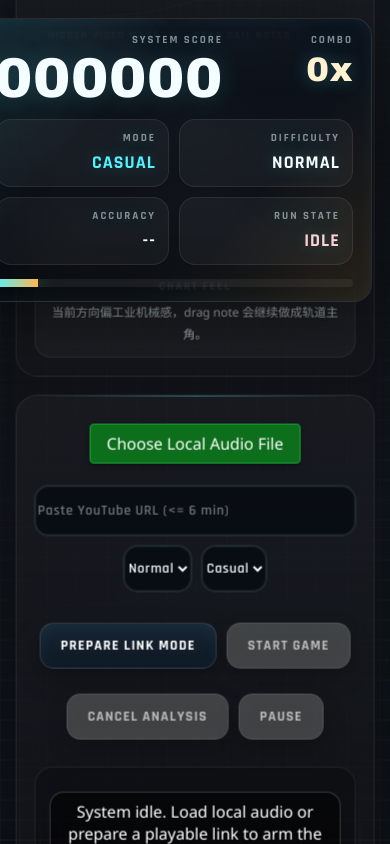
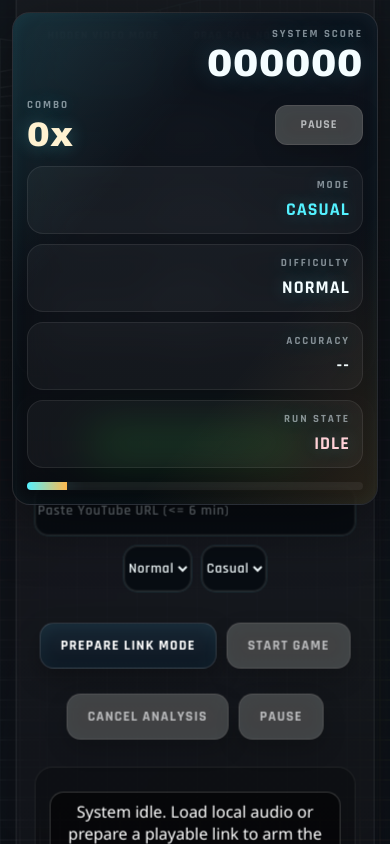
Before and after one commit to zzlucc0/rgb-grid-effect, a plain HTML site: page index.html in a window 390 px wide. Drawn offline with nearby package versions, Linux system fonts and the light colour scheme; animation ran at ten frames a second.

Commit message:
feat: add in-game pause controls and responsive gameplay HUD

```diff
--- a/game.js
+++ b/game.js
@@ -187,6 +187,7 @@ class RhythmGame {
         const statusText = document.getElementById('statusText');
         const pauseBtn = document.getElementById('pauseGameBtn');
         const resumeBtn = document.getElementById('resumeGameBtn');
+        const hudPauseBtn = document.getElementById('hudPauseBtn');
         const overlayResumeBtn = document.getElementById('overlayResumeBtn');
         const difficultySelect = document.getElementById('difficultySelect');
         const playModeSelect = document.getElementById('playModeSelect');
@@ -241,6 +242,7 @@ class RhythmGame {
 
         if (pauseBtn) pauseBtn.addEventListener('click', () => this.pauseGame('user'));
         if (resumeBtn) resumeBtn.addEventListener('click', () => this.resumeGame());
+        if (hudPauseBtn) hudPauseBtn.addEventListener('click', () => this.pauseGame('user'));
         if (overlayResumeBtn) overlayResumeBtn.addEventListener('click', () => this.resumeGame());
         if (difficultySelect) difficultySelect.addEventListener('change', () => this.updateHUD());
         if (playModeSelect) playModeSelect.addEventListener('change', () => {
@@ -249,6 +251,13 @@ class RhythmGame {
         });
         document.addEventListener('visibilitychange', () => {
             if (document.hidden && this.isPlaying && this.gameState === 'playing') this.pauseGame('system');
+        });
+        document.addEventListener('keydown', (e) => {
+            if (e.key === 'Escape') {
+                e.preventDefault();
+                if (this.gameState === 'playing') this.pauseGame('user');
+                else if (this.gameState === 'paused-user' || this.gameState === 'paused-system') this.resumeGame();
+            }
         });
 
         // Add game control events
@@ -612,6 +621,11 @@ class RhythmGame {
     updateHUD() {
         this.syncReadyState();
         const scoreNode = document.getElementById('scoreValue');
+        const debugStrip = document.getElementById('debugStrip');
+        const debugGameClock = document.getElementById('debugGameClock');
+        const debugPlayerClock = document.getElementById('debugPlayerClock');
+        const debugChartProgress = document.getElementById('debugChartProgress');
+        const debugActiveNotes = document.getElementById('debugActiveNotes');
         const comboNode = document.getElementById('comboValue');
         const modeNode = document.getElementById('hudMode');
         const diffNode = document.getElementById('hudDifficulty');
@@ -656,6 +670,11 @@ class RhythmGame {
         if (runStateWrap) runStateWrap.dataset.state = runStateAttr;
         if (meterFill) meterFill.style.width = `${Math.max(12, Math.min(100, (accuracy == null ? 0.12 : accuracy / 100) * 100))}%`;
         if (legacyScore) legacyScore.setAttribute('data-run-state', runStateAttr);
+        if (debugStrip) debugStrip.classList.toggle('hidden', !this.isPlaying && this.gameState === 'idle');
+        if (debugGameClock) debugGameClock.textContent = this.getGameClockTime().toFixed(2);
+        if (debugPlayerClock) debugPlayerClock.textContent = this.liveMode ? this.getLiveCurrentTime().toFixed(2) : this.getGameClockTime().toFixed(2);
+        if (debugChartProgress) debugChartProgress.textContent = `${this.nextChartIndex}/${this.chartData?.notes?.length || 0}`;
+        if (debugActiveNotes) debugActiveNotes.textContent = String((this.notes || []).filter(n => !n.hit && !n.completed).length);
     }
 
     gameLoop(dataArray) {
@@ -1831,12 +1850,17 @@ RhythmGame.prototype.getGameClockTime = function () {
 RhythmGame.prototype.updatePauseUI = function () {
     const pauseBtn = document.getElementById('pauseGameBtn');
     const resumeBtn = document.getElementById('resumeGameBtn');
+    const hudPauseBtn = document.getElementById('hudPauseBtn');
     const overlayResumeBtn = document.getElementById('overlayResumeBtn');
     const overlay = document.getElementById('pauseOverlay');
     const overlayText = document.getElementById('pauseOverlayText');
     const overlaySubtext = document.getElementById('pauseOverlaySubtext');
     const paused = this.gameState === 'paused-user' || this.gameState === 'paused-system';
     if (pauseBtn) pauseBtn.disabled = !this.isPlaying || paused;
+    if (hudPauseBtn) {
+        hudPauseBtn.disabled = !this.isPlaying || paused;
+        hudPauseBtn.textContent = paused ? 'Paused' : 'Pause';
+    }
     if (resumeBtn) {
         resumeBtn.disabled = !paused;
         resumeBtn.style.display = paused ? 'inline-block' : 'none';
--- a/index.html
+++ b/index.html
@@ -419,6 +419,11 @@
             color: var(--text);
             text-shadow: 0 0 24px rgba(84,241,255,.18);
         }
+        .hud-top-actions {
+            display: flex;
+            align-items: flex-start;
+            gap: 10px;
+        }
         .score-aux {
             min-width: 98px;
             text-align: right;
@@ -428,6 +433,14 @@
             font: 900 34px 'Archivo', sans-serif;
             color: #fff2d1;
             line-height: 1;
+        }
+        .hud-control-btn {
+            margin-top: 0;
+            min-height: 40px;
+            min-width: 88px;
+            padding: 10px 14px;
+            font-size: 12px;
+            border-radius: 12px;
         }
         .score-modules {
             position: relative;
@@ -461,18 +474,76 @@
             background: rgba(255,255,255,.06);
             overflow: hidden;
         }
+        .debug-strip {
+            position: relative;
+            z-index: 1;
+            margin-top: 12px;
+            display: grid;
+            grid-template-columns: repeat(4, minmax(0, 1fr));
+            gap: 8px;
+            font: 700 11px 'Rajdhani', sans-serif;
+            letter-spacing: .06em;
+            text-transform: uppercase;
+            color: rgba(228,241,248,.72);
+        }
+        .debug-strip span {
+            padding: 8px 10px;
+            border-radius: 12px;
+            background: rgba(255,255,255,.04);
+            border: 1px solid rgba(255,255,255,.06);
+        }
+        .debug-strip b {
+            color: #f6fdff;
+            font-weight: 700;
+        }
         .score-meter-fill {
             width: 38%;
             height: 100%;
             background: linear-gradient(90deg, var(--cyan), var(--amber));
             box-shadow: 0 0 24px rgba(84,241,255,.34);
         }
+        @media (max-width: 1200px) {
+            #score {
+                width: min(420px, calc(100vw - 24px));
+                max-width: calc(100vw - 24px);
+            }
+        }
         @media (max-width: 940px) {
             #uploadContainer { min-width: 0; width: min(94vw, 760px); }
             .shell-grid { grid-template-columns: 1fr; }
             .tip-strip { grid-template-columns: 1fr; }
-            #score { width: calc(100vw - 32px); max-width: 420px; }
-            .score-modules { grid-template-columns: repeat(2, 1fr); }
+            #score {
+                left: 12px;
+                right: 12px;
+                top: 12px;
+                width: auto;
+                max-width: none;
+                min-width: 0;
+                padding: 14px;
+            }
+            .score-main { font-size: 44px; }
+            .score-modules { grid-template-columns: repeat(2, minmax(0, 1fr)); }
+            .debug-strip { grid-template-columns: repeat(2, minmax(0, 1fr)); }
+        }
+        @media (max-width: 640px) {
+            .hud-topline {
+                flex-direction: column;
+                align-items: stretch;
+            }
+            .hud-top-actions {
+                justify-content: space-between;
+                align-items: center;
+            }
+            .score-aux {
+                text-align: left;
+            }
+            .score-modules,
+            .debug-strip {
+                grid-template-columns: 1fr;
+            }
+            .score-main {
+                font-size: 38px;
+            }
         }
 
     </style>
@@ -486,9 +557,12 @@
                 <small>System Score</small>
                 <div class="score-main" id="scoreValue">000000</div>
             </div>
-            <div class="score-aux">
-                <small>Combo</small>
-                <strong id="comboValue">0x</strong>
+            <div class="hud-top-actions">
+                <div class="score-aux">
+                    <small>Combo</small>
+                    <strong id="comboValue">0x</strong>
+                </div>
+                <button id="hudPauseBtn" class="hud-control-btn" aria-label="Pause game">Pause</button>
             </div>
         </div>
         <div class="score-modules">
@@ -498,6 +572,12 @@
             <div class="hud-module alert" id="runState" data-state="stable"><small>Run State</small><strong id="hudRunState">STABLE</strong></div>
         </div>
         <div class="score-meter"><div class="score-meter-fill" id="scoreMeterFill"></div></div>
+        <div id="debugStrip" class="debug-strip hidden">
+            <span>Clock <b id="debugGameClock">0.00</b></span>
+            <span>Player <b id="debugPlayerClock">0.00</b></span>
+            <span>Chart <b id="debugChartProgress">0/0</b></span>
+            <span>Notes <b id="debugActiveNotes">0</b></span>
+        </div>
     </div>
     <div id="uploadContainer">
         <h2>RGB Grid Rhythm Game</h2>
@@ -568,7 +648,7 @@
     <script src="rgb-effect.js?v=20260309a"></script>
     <script src="default-songs.js?v=20260307a"></script>
     <script src="music-api.js?v=20260307a"></script>
-    <script src="game.js?v=20260309d"></script>
+    <script src="game.js?v=20260309e"></script>
     <script src="youtube-client.js?v=20260309b"></script>
 </body>
 </html>
```
